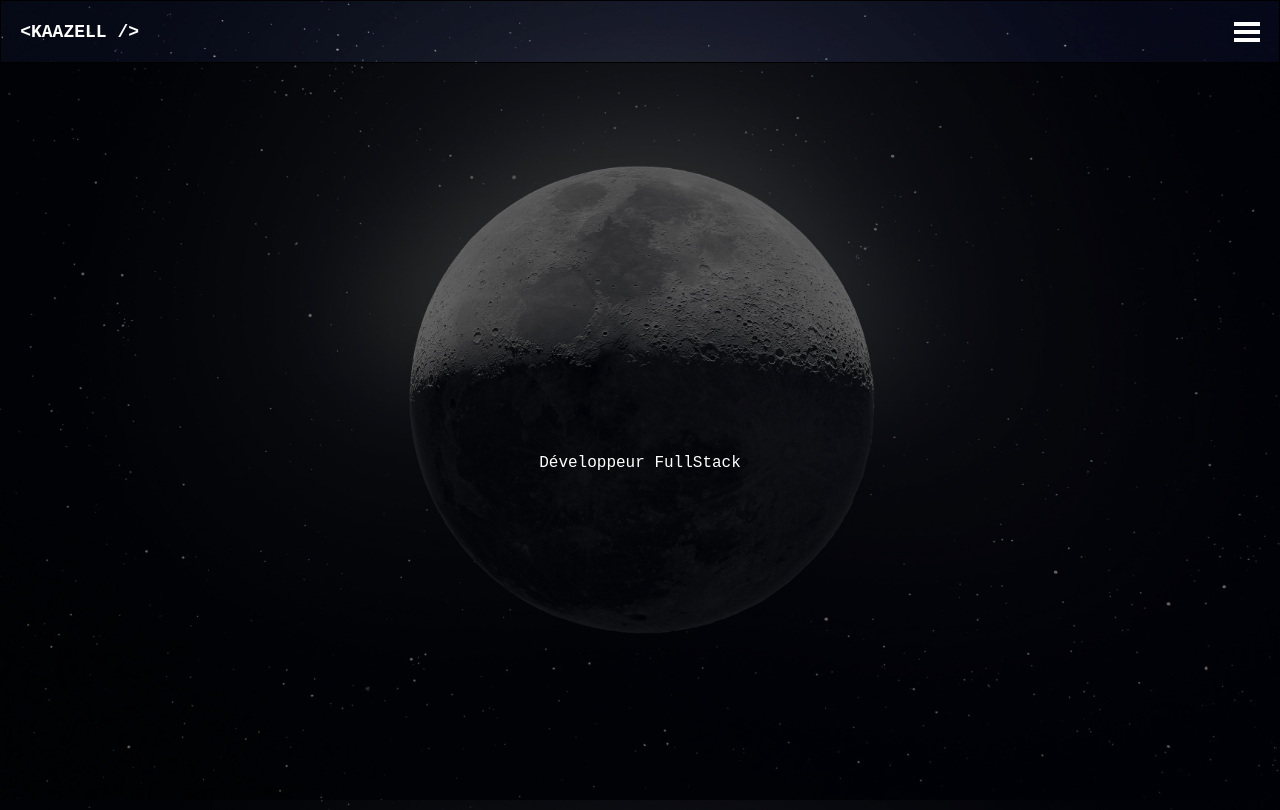
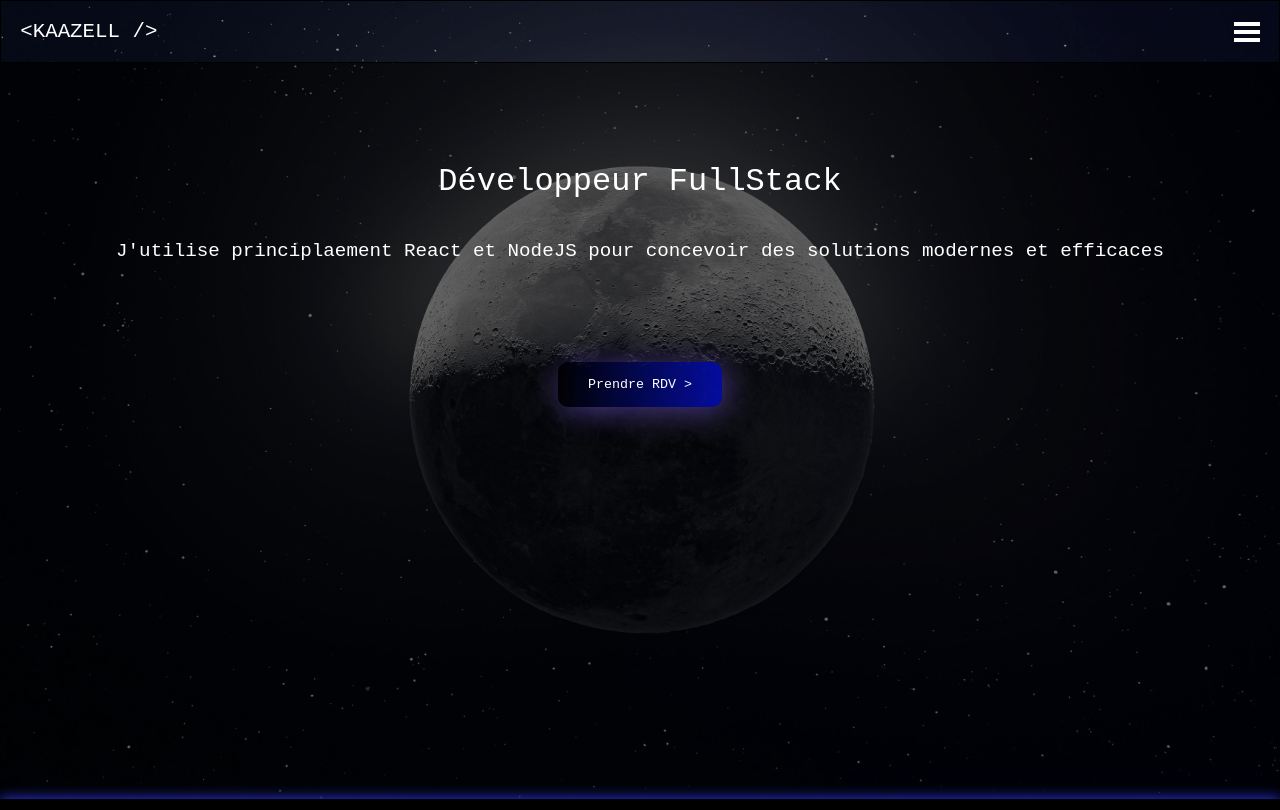
Before and after one commit to Kaazell/my-portfolio, a React (Vite) app: page / in a window 1280 px wide. Shown: the top 810 px of the page. Built offline with nearby package versions, Linux system fonts and the light colour scheme; a web font is replaced by a local one.

Commit message:
feat: Button component hover transition

```diff
--- a/src/components/Button/style.module.scss
+++ b/src/components/Button/style.module.scss
@@ -8,5 +8,9 @@
     border-radius: 10px;
     border: none;
     padding: 15px 30px;
+    transition: box-shadow 0.3s ease;
     box-shadow: 4px 4px 30px rgb(73, 56, 133);
+    &:hover {
+        box-shadow: 0px 0px 5px rgb(255, 255, 255);
+    }
 }
--- a/src/components/Header/style.module.scss
+++ b/src/components/Header/style.module.scss
@@ -12,7 +12,8 @@
 }
 
 .title {
-    font-size: 18px;
+    font-size: 1.3em;
+    font-weight: 500;
     color: white;
     margin:auto 0;
 }
--- a/src/pages/Home/Home.tsx
+++ b/src/pages/Home/Home.tsx
@@ -1,10 +1,18 @@
 import React from "react";
 import s from "./style.module.scss";
+import Button from "../../components/Button/Button";
 
 const Home: React.FC = () => {
   return (
     <>
-      <div className={s.welcome}>Développeur FullStack</div>
+      <div className={s.landing}>
+        <h1>Développeur FullStack</h1>
+        <h2>
+          J'utilise principlaement React et NodeJS pour concevoir des solutions
+          modernes et efficaces
+        </h2>
+        <Button buttonName="Prendre RDV >" />
+      </div>
     </>
   );
 };
--- a/src/pages/Home/style.module.scss
+++ b/src/pages/Home/style.module.scss
@@ -1,10 +1,26 @@
-.welcome {
-    background-color: rgba(0, 0, 0, 0.59);
+@use "../../styles/variables";
 
+.landing {
+    background-color: variables.$black-transparent;
     width: 100vw;
-    height: 100vh;
+    height: 92vh;
+    padding: 20px;
     display: flex;
-    justify-content: center;
+    flex-direction: column;
+
     align-items: center;
     color: white;
+    >*{
+        font-weight: 400;
+    };
+    h1 {
+      margin: 80px 0 20px 0;
+    }
+    h2 {
+        margin: 20px 0;
+        font-size: 1.2rem;
+    }
+    button {
+        margin-top: 80px
+    }
 }
```
